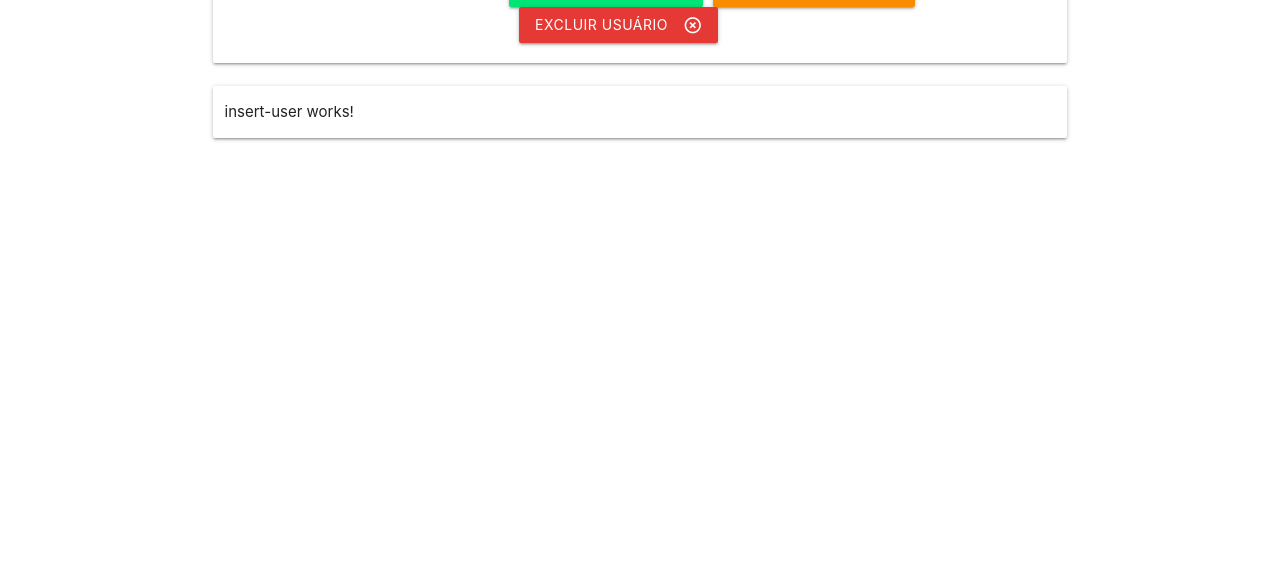
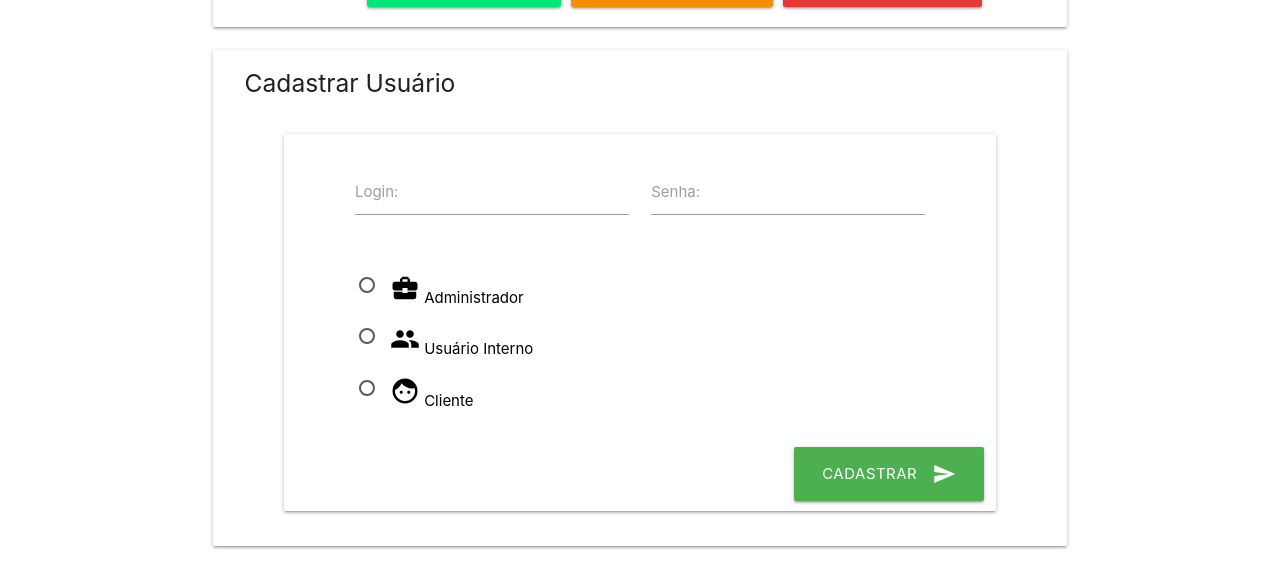
Before and after one commit to lucianossj/unirede-web, an Angular app in the folder unirede-web/: page /users-register/insert-user in a window 1280 px wide. Shown: the part 214-790 px from the top of the page. Built offline with nearby package versions, Linux system fonts and the light colour scheme; no server answers.

Commit message:
Users insert. / Inserção de usuários.

```diff
--- a/unirede-web/src/app/app.module.ts
+++ b/unirede-web/src/app/app.module.ts
@@ -2,12 +2,12 @@ import { BrowserModule } from '@angular/platform-browser';
 import { NgModule } from '@angular/core';
 import { HttpClientModule } from '@angular/common/http';
 import { routing } from './app-routing';
+import { FormsModule } from '@angular/forms';
 
 import { AppComponent } from './app.component';
 import { NavbarComponent } from './navbar/navbar.component';
 
 import { UserService } from './user.service';
-import { UsersListComponent } from './users-list/users-list.component';
 import { HomeComponent } from './home/home.component';
 import { UsersModule } from './users-register/users-register.module';
 
@@ -15,14 +15,14 @@ import { UsersModule } from './users-register/users-register.module';
   declarations: [
     AppComponent,
     NavbarComponent,
-    //UsersListComponent,
     HomeComponent
   ],
   imports: [
     BrowserModule,
     HttpClientModule,
     routing,
-    UsersModule
+    UsersModule,
+    FormsModule
   ],
   providers: [UserService],
   bootstrap: [AppComponent]
--- a/unirede-web/src/app/user.service.ts
+++ b/unirede-web/src/app/user.service.ts
@@ -16,4 +16,10 @@ export class UserService {
 
   }
 
+  insert(user: any){
+
+    return this.http.post(this.usersURL, user);
+
+  }
+
 }
--- a/unirede-web/src/app/users-register/insert-user/insert-user.component.html
+++ b/unirede-web/src/app/users-register/insert-user/insert-user.component.html
@@ -1,3 +1,67 @@
-<p>
-  insert-user works!
-</p>
+<div class="row" style="margin-left: 20px; margin-top: 20px">
+
+  <h5> Cadastrar Usuário </h5>
+
+</div>
+
+<div class="row">
+
+  <div class="col s10 offset-s1 card-panel">
+
+    <form method="post" #frm="ngForm" (ngSubmit)="insert(frm)">
+
+      <div class="row" style="margin-top: 20px">
+
+        <div class="input-field col s5 offset-s1">
+          <input name="login" id="login" type="text" class="validate"
+            [(ngModel)]="user.login" required>
+          <label for="login">Login:</label>
+        </div>
+
+        <div class="input-field col s5">
+          <input name="password" id="password" type="password" class="validate"
+            [(ngModel)]="user.password" required>
+          <label for="password">Senha:</label>
+        </div>
+
+      </div>
+
+      <div class="row">
+
+        <div class="col s6 offset-s1">
+
+          <p>
+            <label>
+              <input name="permissions" type="radio" value="Administrador" [(ngModel)]="user.permission"/>
+              <span style="color: black">
+                <i class="material-icons small"> business_center </i> Administrador </span>
+            </label>
+          </p>
+          <p>
+            <label>
+              <input name="permissions" type="radio" value="Usuário Interno" [(ngModel)]="user.permission"/>
+              <span style="color: black">
+                <i class="material-icons small"> group </i> Usuário Interno </span>
+            </label>
+          </p>
+          <p>
+            <label>
+              <input name="permissions" type="radio" value="Cliente" [(ngModel)]="user.permission"/>
+              <span style="color: black">
+                <i class="material-icons small"> face </i> Cliente </span>
+            </label>
+          </p>
+
+        </div>
+
+      </div>
+
+      <button type="submit" class="btn btn-large waves-effect waves-light green" style="float: right; margin-bottom: 10px"> Cadastrar
+        <i class="material-icons right">send</i>
+      </button>
+
+    </form>
+
+  </div>
+
+</div>
--- a/unirede-web/src/app/users-register/insert-user/insert-user.component.ts
+++ b/unirede-web/src/app/users-register/insert-user/insert-user.component.ts
@@ -1,4 +1,7 @@
 import { Component, OnInit } from '@angular/core';
+import { FormGroup } from '@angular/forms';
+
+import { UserService } from '../../user.service';
 
 @Component({
   selector: 'insert-user',
@@ -7,9 +10,29 @@ import { Component, OnInit } from '@angular/core';
 })
 export class InsertUserComponent implements OnInit {
 
-  constructor() { }
+  users: Array<any>;
+  user: any;
+
+  constructor(private service: UserService) { }
 
   ngOnInit() {
+
+    this.user = {};
+
+  }
+
+  insert(frm: FormGroup){
+
+    console.log(frm.value);
+
+    this.service.insert(this.user).subscribe(response => {
+
+      this.users.push(response);
+
+      frm.reset();
+
+    });
+
   }
 
 }
--- /dev/null
+++ b/unirede-web/src/app/users-register/update-user/update-user.component.html
@@ -0,0 +1,3 @@
+<p>
+  update-user works!
+</p>
--- /dev/null
+++ b/unirede-web/src/app/users-register/update-user/update-user.component.ts
@@ -0,0 +1,15 @@
+import { Component, OnInit } from '@angular/core';
+
+@Component({
+  selector: 'app-update-user',
+  templateUrl: './update-user.component.html',
+  styleUrls: ['./update-user.component.css']
+})
+export class UpdateUserComponent implements OnInit {
+
+  constructor() { }
+
+  ngOnInit() {
+  }
+
+}
--- a/unirede-web/src/app/users-register/users-register.component.html
+++ b/unirede-web/src/app/users-register/users-register.component.html
@@ -6,7 +6,7 @@
 
     <div class="row" style="margin-top: 30px">
 
-      <div class="col s8 offset-s4">
+      <div class="col s12 offset-s2">
 
         <a routerLink="insert-user" class="green accent-3 btn waves-effect waves-light" type="submit" name="action">INSERIR USUÁRIO
           <i class="material-icons right">add</i>
--- a/unirede-web/src/app/users-register/users-register.module.ts
+++ b/unirede-web/src/app/users-register/users-register.module.ts
@@ -9,6 +9,7 @@ import { InsertUserComponent } from './insert-user/insert-user.component';
 
 import { UsersRoutingModule } from './users-routing.module';
 import { UsersListComponent } from '../users-list/users-list.component';
+import { UpdateUserComponent } from './update-user/update-user.component';
 
 @NgModule({
     imports: [
@@ -23,7 +24,8 @@ import { UsersListComponent } from '../users-list/users-list.component';
     declarations: [
         UsersRegisterComponent,
         InsertUserComponent,
-        UsersListComponent
+        UsersListComponent,
+        UpdateUserComponent
 
     ],
     providers: []
```
Also changed, not shown: unirede-web/src/app/users-register/update-user/update-user.component.css (added), 2 other files (tests, documents, lock files or other folders).
